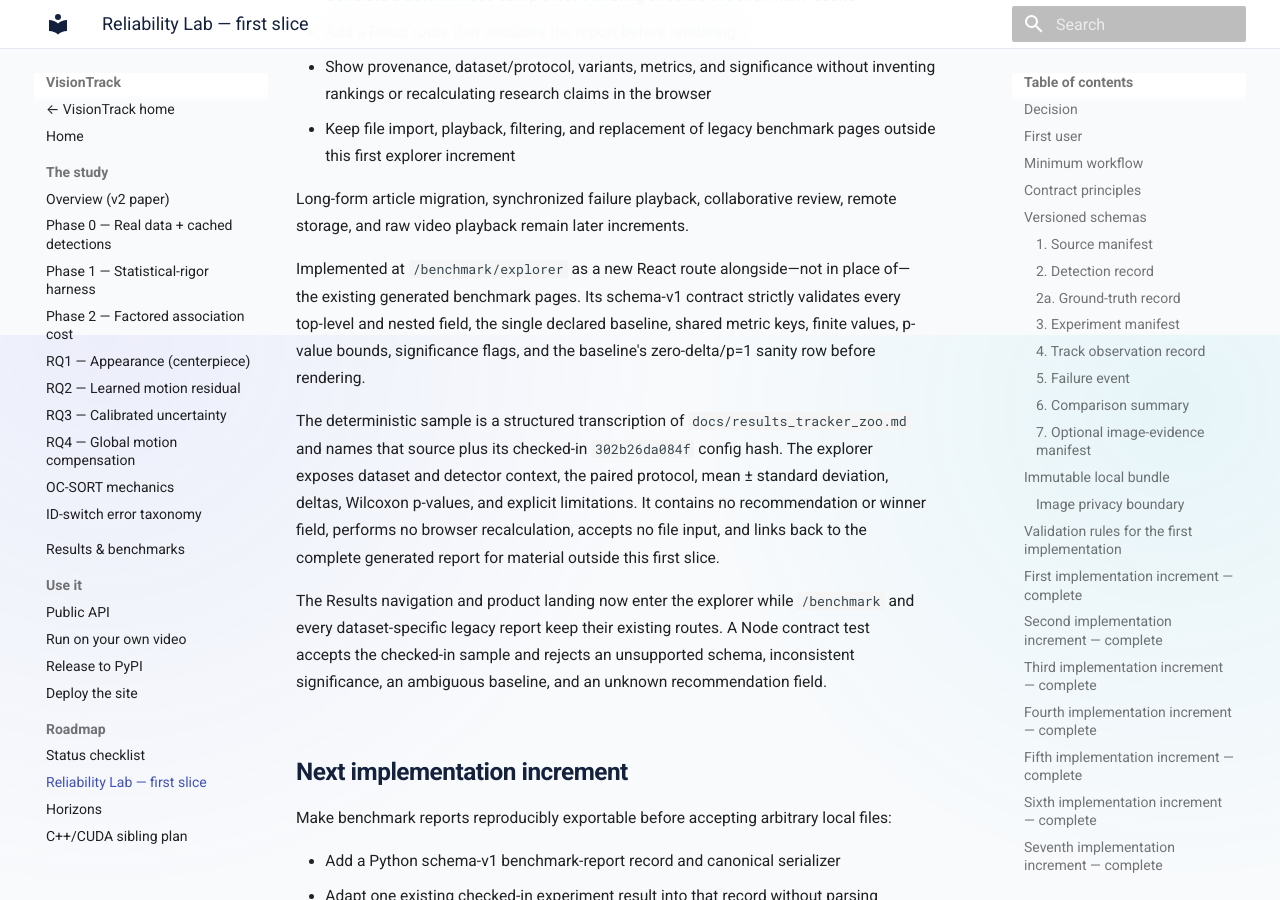
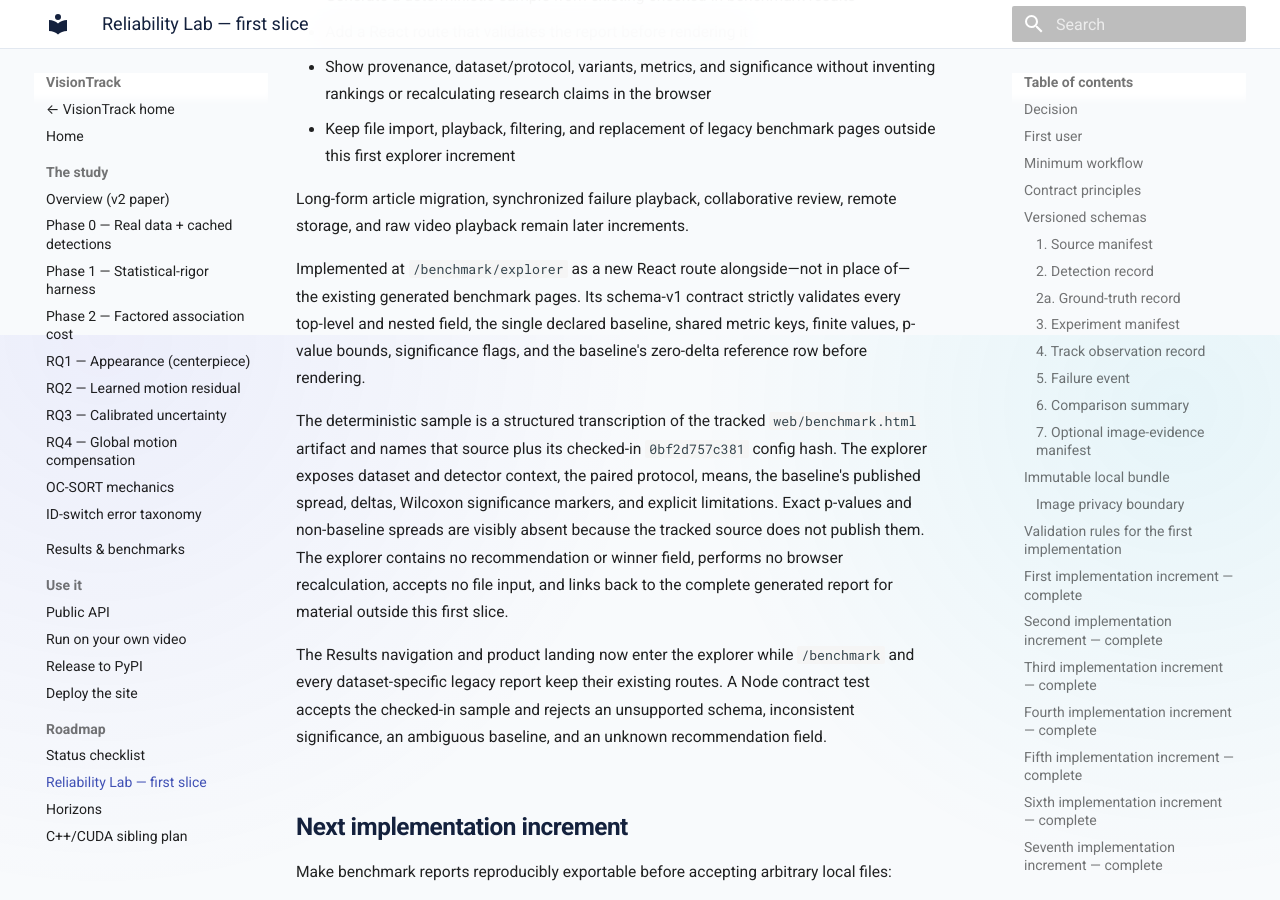
Before and after one commit to hulagerushikesh/visiontrack, an MkDocs documentation site: the page built from docs/RELIABILITY_LAB.md, in a window 1280 px wide and 900 px high, scrolled down 27565 px. Built offline with MkDocs 1.6.1 and Material for MkDocs 9.7.7, drawn with Linux system fonts in a browser that asks for light colours.

Commit message:
fix: bind explorer to tracked benchmark evidence

```diff
--- a/docs/RELIABILITY_LAB.md
+++ b/docs/RELIABILITY_LAB.md
@@ -1043,15 +1043,17 @@ Implemented at `/benchmark/explorer` as a new React route alongside—not in
 place of—the existing generated benchmark pages. Its schema-v1 contract
 strictly validates every top-level and nested field, the single declared
 baseline, shared metric keys, finite values, p-value bounds, significance
-flags, and the baseline's zero-delta/p=1 sanity row before rendering.
+flags, and the baseline's zero-delta reference row before rendering.
 
-The deterministic sample is a structured transcription of
-`docs/results_tracker_zoo.md` and names that source plus its checked-in
-`302b26da084f` config hash. The explorer exposes dataset and detector context,
-the paired protocol, mean ± standard deviation, deltas, Wilcoxon p-values, and
-explicit limitations. It contains no recommendation or winner field, performs
-no browser recalculation, accepts no file input, and links back to the complete
-generated report for material outside this first slice.
+The deterministic sample is a structured transcription of the tracked
+`web/benchmark.html` artifact and names that source plus its checked-in
+`0bf2d757c381` config hash. The explorer exposes dataset and detector context,
+the paired protocol, means, the baseline's published spread, deltas, Wilcoxon
+significance markers, and explicit limitations. Exact p-values and
+non-baseline spreads are visibly absent because the tracked source does not
+publish them. The explorer contains no recommendation or winner field,
+performs no browser recalculation, accepts no file input, and links back to the
+complete generated report for material outside this first slice.
 
 The Results navigation and product landing now enter the explorer while
 `/benchmark` and every dataset-specific legacy report keep their existing
```
Also changed, not shown: README.md (+2 -2 lines), src/features/benchmark-explorer/contract.mjs (+7 -5 lines), 5 other files.
